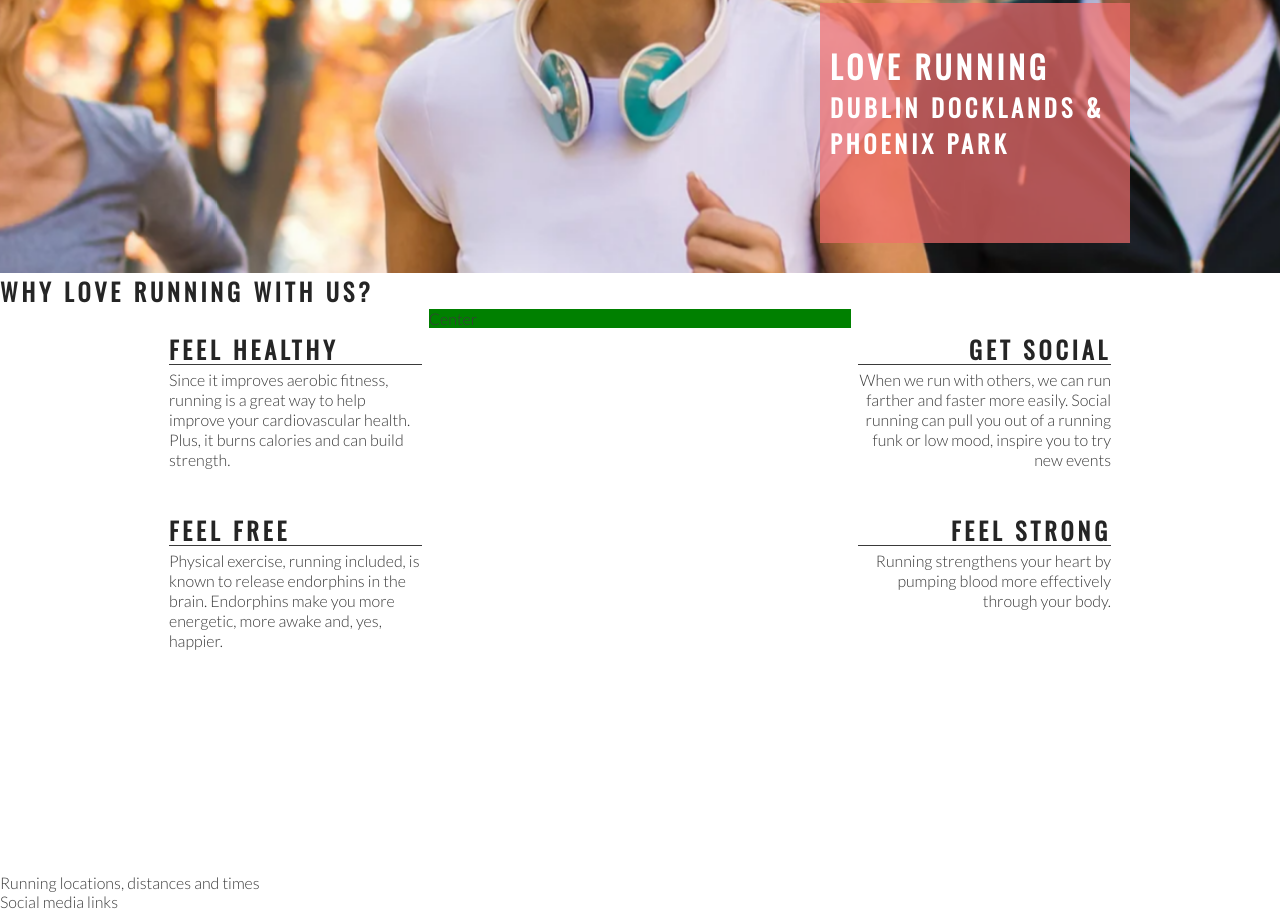
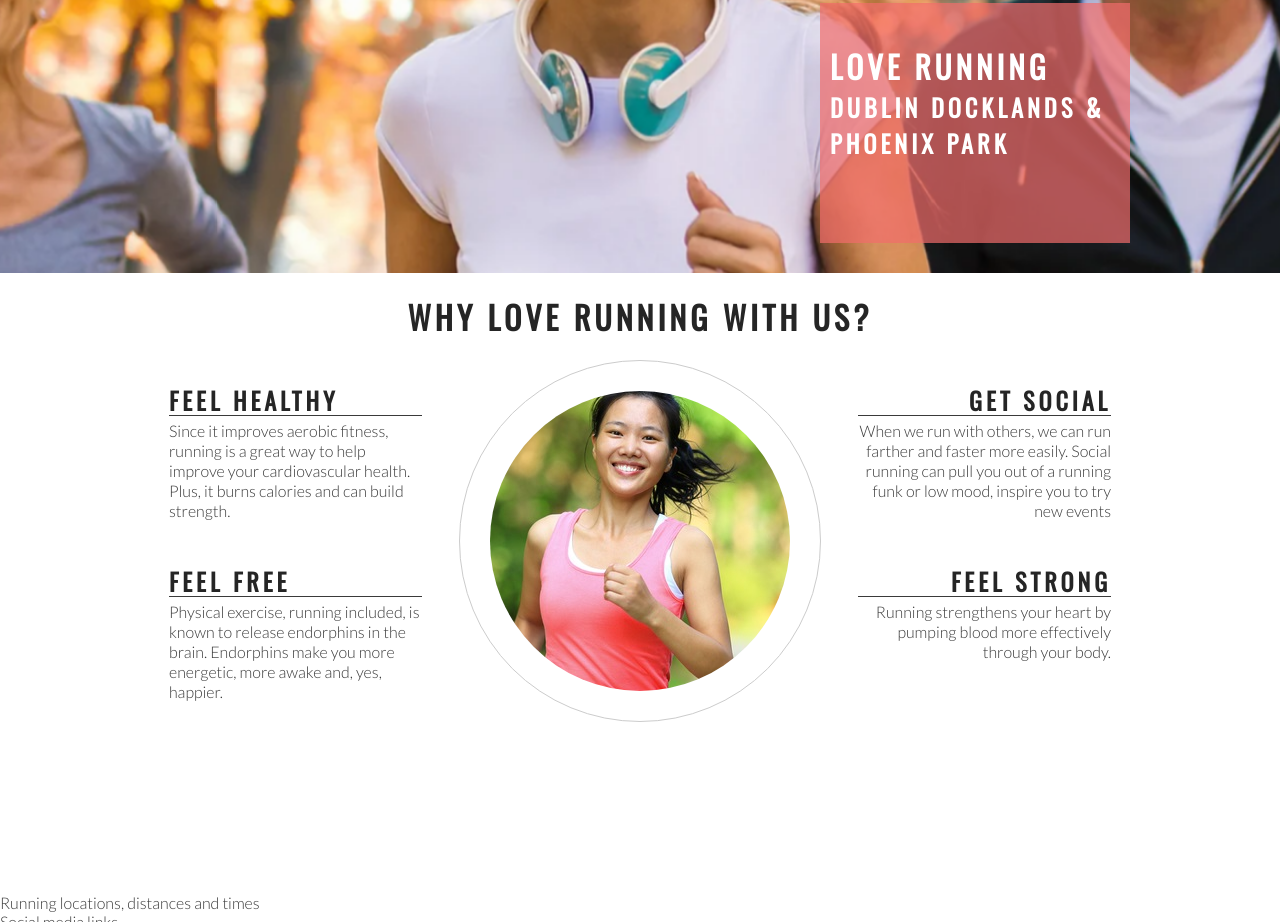
Before and after one commit to Kattis91/love-running, a plain HTML site: page index.html in a window 1280 px wide. Shown: the part 402-1324 px from the top of the page. Drawn offline with nearby package versions, Linux system fonts and the light colour scheme.

Commit message:
Add clubethos central image and style into a circle

```diff
--- a/assets/css/style.css
+++ b/assets/css/style.css
@@ -127,7 +127,6 @@ h2 {
 #center-about {
     width: 33%;
     margin: 0 auto;
-    background-color: green;
 }
 
 hr {
@@ -159,5 +158,27 @@ hr {
 
 .right-about-heading p {
     text-align: right;
+}
 
+#welcome {
+    text-align: center;
+    margin: 20px 0;
+    font-size: 200%;
 }
+
+#circle-container {
+    width: 300px;
+    height: 300px;
+    padding: 30px;
+    border-style: solid;
+    border-color: #ccc;
+    border-width: 1px;
+    border-radius: 50%;
+    margin: 0 auto;
+}
+
+#circle-cover-bg {
+    background: url("../images/ethos-center-image.jpg") no-repeat center center;
+    height: 100%;
+    border-radius: 50%;
+}
--- a/index.html
+++ b/index.html
@@ -39,7 +39,7 @@
         </div>
     </section>
     <section id="club-ethos">
-        <h1>Why Love Running With Us?</h1>
+        <h2 id="welcome">Why Love Running With Us?</h2>
         <div id="left-about">
             <div class="left-about-heading">
                 <h2>Feel Healthy</h2>
@@ -73,7 +73,11 @@
                 </p>
             </div>
         </div>
-        <div id="center-about">Center</div>
+        <div id="center-about">
+            <div id="circle-container">
+                <div id="circle-cover-bg"></div>
+            </div>
+        </div>
     </section>
     <section>
         Running locations, distances and times
```
Also changed, not shown: assets/images/ethos-center-image.jpg (added).
